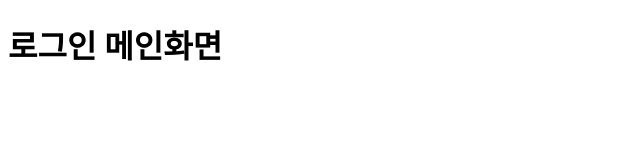
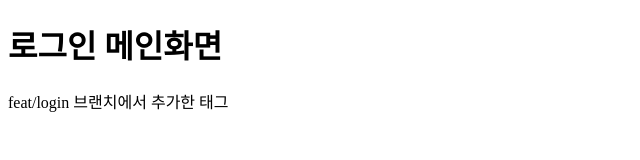
Before and after one commit to wool6111/MyApp, a plain HTML site: page login.html in a window 1280 px wide. Shown: the whole page, without its empty margins (0-640 px from the left). Drawn offline with Linux system fonts and the light colour scheme.

Commit message:
feat브랜치에서 수정함

```diff
--- a/login.html
+++ b/login.html
@@ -8,5 +8,6 @@
 </head>
 <body>
   <h1>로그인 메인화면</h1>
+  <p>feat/login 브랜치에서 추가한 태그</p>
 </body>
 </html>
```
